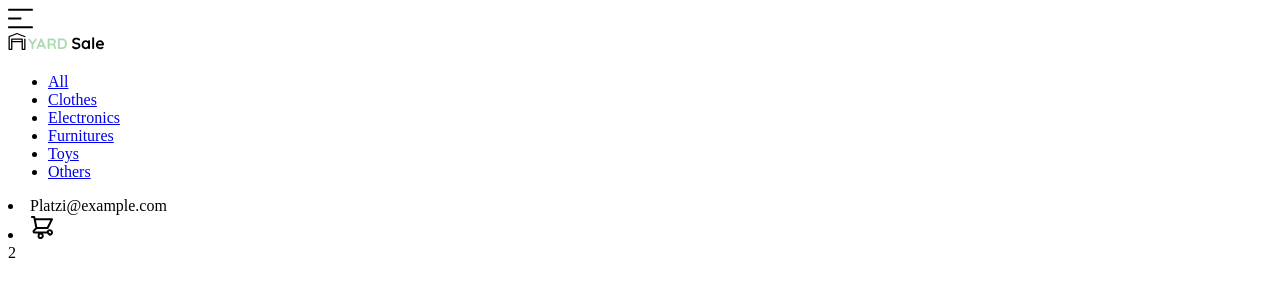
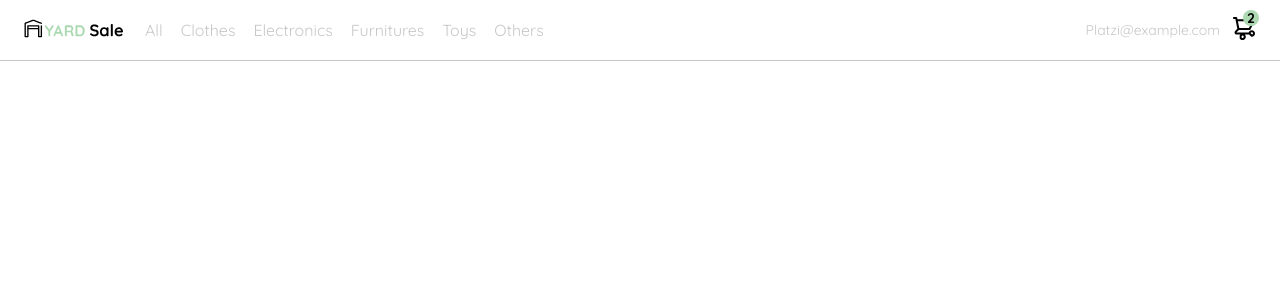
Before and after one commit to Nicobrandoni98/Curso-Frontend-2, a plain HTML site: page 11-navbar.html in a window 1280 px wide. Drawn offline with Linux system fonts and the light colour scheme.

Commit message:
Mas cosas - N.B.

```diff
--- a/11-navbar.html
+++ b/11-navbar.html
@@ -11,7 +11,7 @@
 </head>
 <body>
     <nav>
-        <img src="./icons/icon_menu.svg" alt="menu">
+        <img src="./icons/icon_menu.svg" alt="menu" class="menu">
 
         <div class="navbar-left">
             <img src="./logos/logo_yard_sale.svg" alt="logo" class="logo">
@@ -39,11 +39,13 @@
         </div>
 
         <div class="navbar-right">
-            <li>Platzi@example.com</li>
-            <li class="navbar-shopping-cart">
-                <img src="./icons/icon_shopping_cart.svg" alt="shopping cart">
-                <div>2</div>
-            </li>
+            <ul>
+                <li class="navbar-email">Platzi@example.com</li>
+                <li class="navbar-shopping-cart">
+                    <img src="./icons/icon_shopping_cart.svg" alt="shopping cart">
+                    <div>2</div>
+                </li>
+            </ul>
         </div>
     </nav>
 </body>
--- a/CSS/navbar.css
+++ b/CSS/navbar.css
@@ -0,0 +1,88 @@
+:root{
+    --white: #FFFFFF;
+    --black: #000000;
+    --dark: #232830;
+    --very-light-pink: #C7C7C7;
+    --text-input-field: #F7F7F7;
+    --hospital-green: #ACD9B2;
+    --sm: 14px;
+    --md: 16px;
+    --lg: 18px;
+}
+
+body{
+    margin: 0;
+    font-family: 'Quicksand', sans-serif;
+}
+.menu {
+    display: none;
+}
+.logo {
+    width: 100px;
+}
+.navbar-left ul, .navbar-right ul {
+    list-style: none;
+    padding: 0;
+    margin: 0;
+    display: flex;
+    align-items: center;
+    height: 60px;
+}
+nav {
+    display: flex;
+    justify-content: space-between;
+    padding: 0 24px;
+    border-bottom: 1px solid var(--very-light-pink);
+}
+.navbar-left {
+    display: flex;
+}
+.navbar-left ul {
+    margin-left: 12px;
+}
+.navbar-left ul li a, .navbar-right ul li a{
+    text-decoration: none;
+    color: var(--very-light-pink);
+    border: 1px solid var(--white);
+    padding: 8px;
+    border-radius: 8px;
+}
+.navbar-left ul li a:hover,
+.navbar-right ul li a:hover{
+    color: var(--hospital-green);
+    border: 1px solid var(--hospital-green);
+}
+.navbar-email {
+    color: var(--very-light-pink);
+    font-size: var(--sm);
+    margin-right: 12px;
+}
+.navbar-shopping-cart {
+    position: relative;
+}
+.navbar-shopping-cart div{
+    width: 16px;
+    height: 16px;
+    background-color: var(--hospital-green);
+    border-radius: 50%;
+    font-size: var(--sm);
+    font-weight: bold;
+    position: absolute;
+    top: -6px;
+    right: -3px;
+    display: flex;
+    justify-content: center;
+    align-items: center;
+}
+
+@media (max-width: 640px) {
+    .menu {
+        display: block;
+    }
+    .navbar-left ul{
+        display: none;
+    }
+    .navbar-email {
+        display: none;
+    }
+}
```
